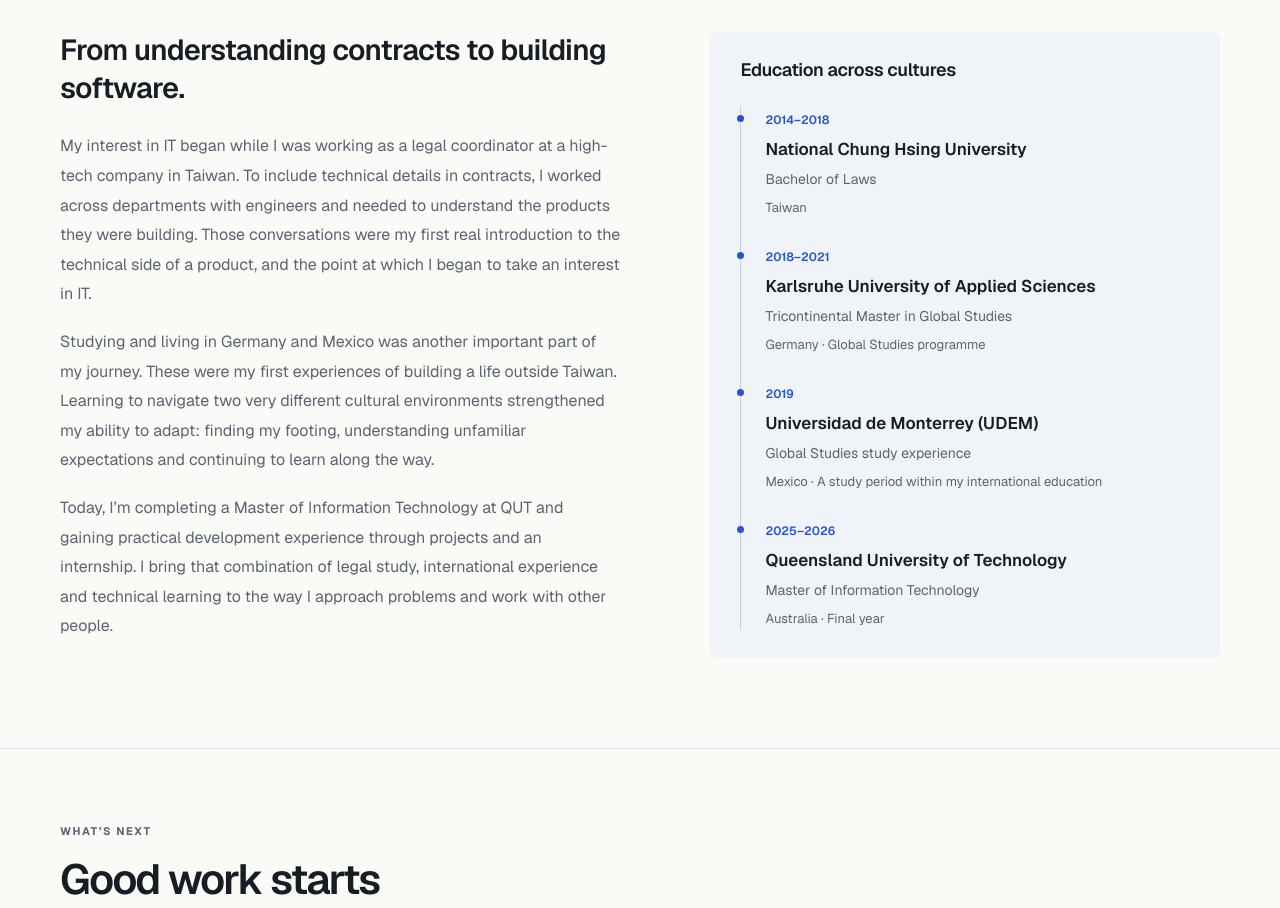
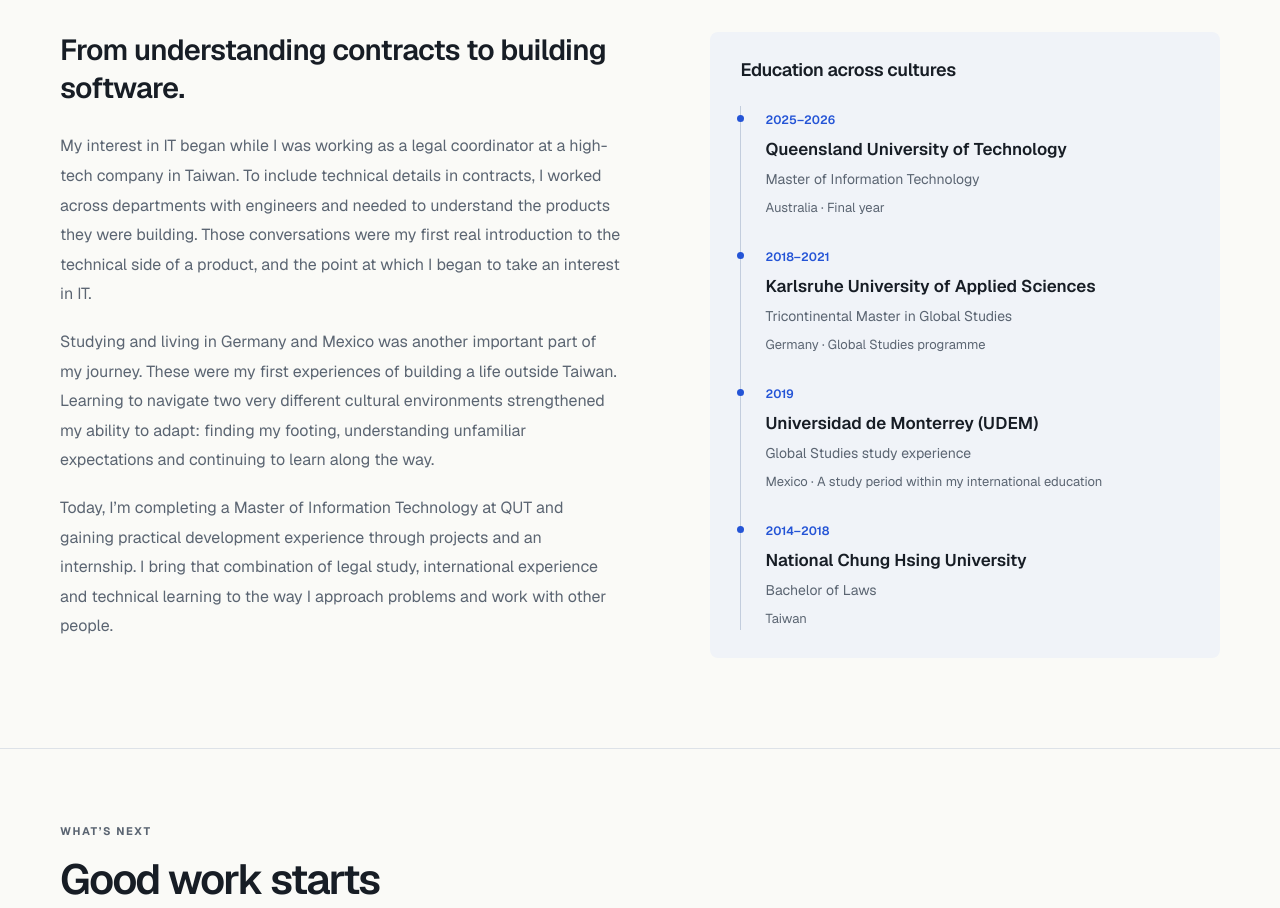
Before and after one commit to ruby23719111/kris-portfolio, a Next.js app: page / in a window 1280 px wide. Shown: the part 8060-8968 px from the top of the page. Built offline with nearby package versions, Linux system fonts and the light colour scheme.

Commit message:
Show education in newest-first order

```diff
--- a/src/data/profile.js
+++ b/src/data/profile.js
@@ -106,10 +106,10 @@
 
 export const education = [
   {
-    institution: "National Chung Hsing University",
-    qualification: "Bachelor of Laws",
-    period: "2014–2018",
-    detail: "Taiwan",
+    institution: "Queensland University of Technology",
+    qualification: "Master of Information Technology",
+    period: "2025–2026",
+    detail: "Australia · Final year",
   },
   {
     institution: "Karlsruhe University of Applied Sciences",
@@ -124,10 +124,10 @@
     detail: "Mexico · A study period within my international education",
   },
   {
-    institution: "Queensland University of Technology",
-    qualification: "Master of Information Technology",
-    period: "2025–2026",
-    detail: "Australia · Final year",
+    institution: "National Chung Hsing University",
+    qualification: "Bachelor of Laws",
+    period: "2014–2018",
+    detail: "Taiwan",
   },
 ];
 
```
